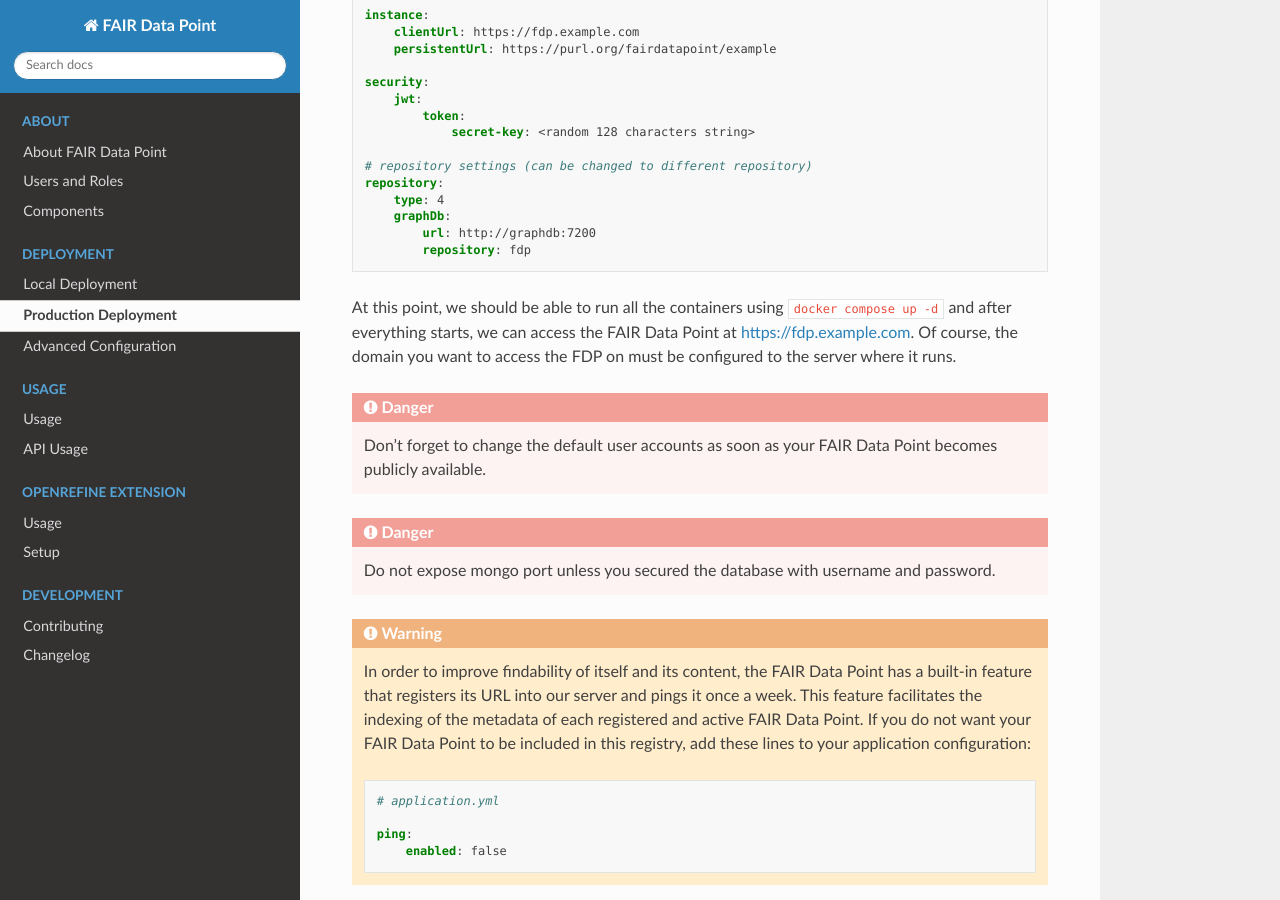
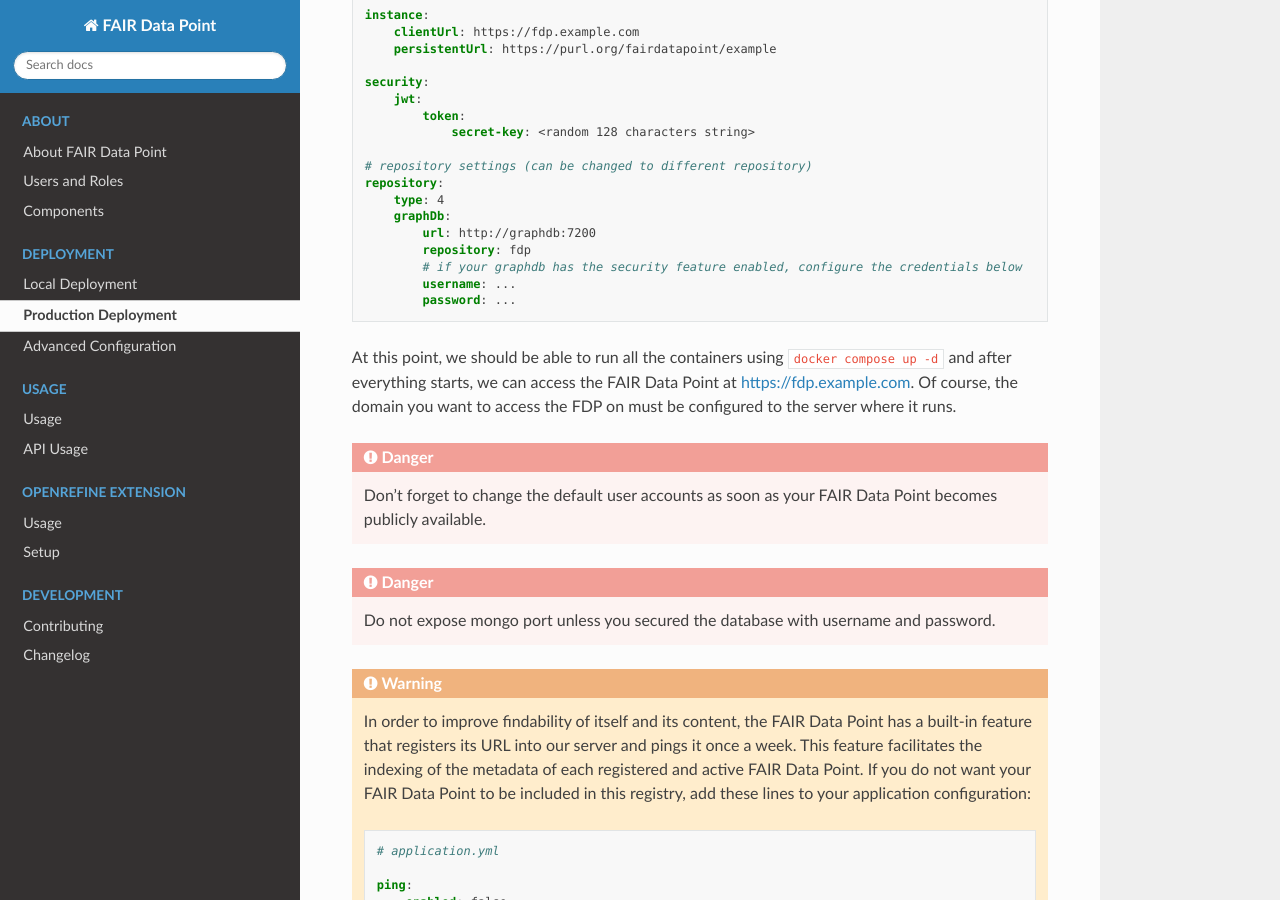
Before and after one commit to FAIRDataTeam/FAIRDataPoint-Docs, a Sphinx documentation site: the page built from docs/deployment/production-deployment.rst, in a window 1280 px wide and 900 px high, scrolled down 2220 px. Built offline with Sphinx 7.4.7 and the Read the Docs theme 3.1.0, drawn with Linux system fonts in a browser that asks for light colours.

Commit message:
docs: describe credentials for graphdb connection

```diff
--- a/docs/deployment/production-deployment.rst
+++ b/docs/deployment/production-deployment.rst
@@ -148,6 +148,9 @@
         graphDb:
             url: http://graphdb:7200
             repository: fdp
+            # if your graphdb has the security feature enabled, configure the credentials below
+            username: ...
+            password: ...
 
 
 
```
